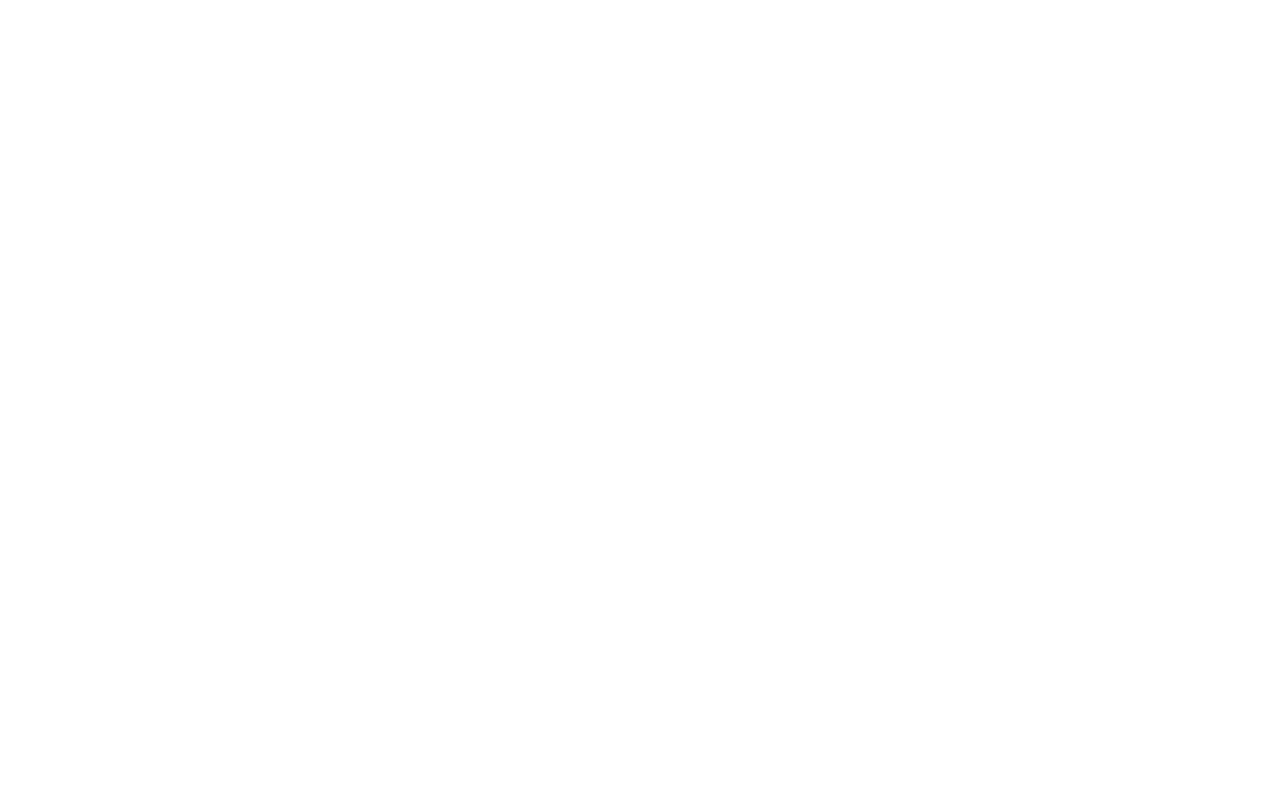
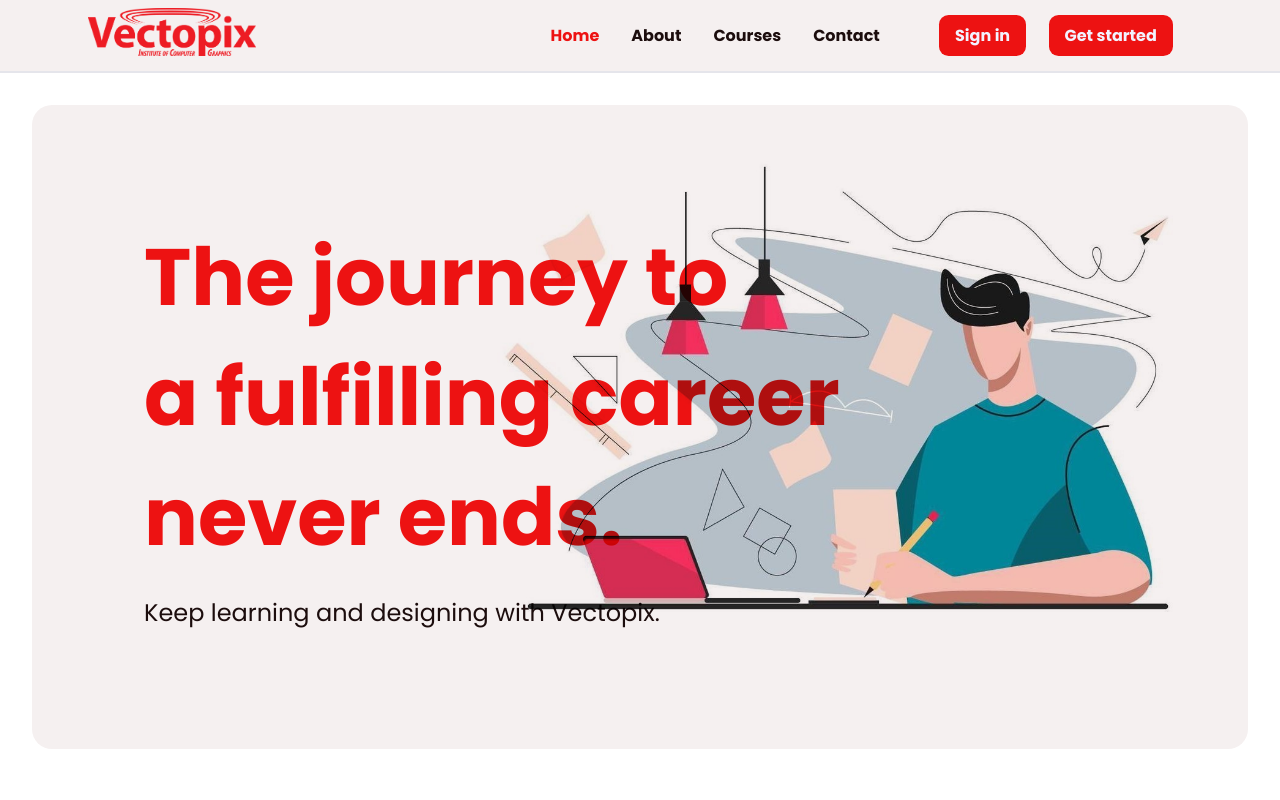
Before and after one commit to Abhijith-T-P/Vectopix, a React (Create React App) app: page / in a window 1280 px wide. Before the commit this address had no page. Shown: the top 800 px of the page. Built offline with nearby package versions, Linux system fonts and the light colour scheme.

Commit message:
page redirection adjusted(Top bar,Footer)

```diff
--- a/src/App.js
+++ b/src/App.js
@@ -8,8 +8,8 @@
   return (
   <div>
     <Routes>
-      <Route path="/Guest*" element={<Guest/>} />
       <Route path="/Vectopix/*" element={<Guest/>} />
+      <Route path="/*" element={<Guest/>} />
       <Route path="/User/*" element={<User/>} />
       <Route path="/Admin/*" element={<Admin/>} />
 
--- a/src/Guest/components/Topbar/Topbar.jsx
+++ b/src/Guest/components/Topbar/Topbar.jsx
@@ -21,7 +21,7 @@
       <div className="Topbar-Items">
         <div className="Topbar-Brand">
           <div className="Brand-Logo">
-            <Link to="./">
+            <Link to="../Vectopix">
               <img src={vpx} alt="vectopix logo" />
             </Link>
           </div>
@@ -36,7 +36,7 @@
         <div className="Nav path">
           <ul>
             <li>
-              <NavLink style={navStyle} to="./">
+              <NavLink style={navStyle} to="../">
                 Home
               </NavLink>
             </li>
@@ -61,12 +61,12 @@
           <ul>
             <li>
               <div className="Sign-In">
-                <NavLink to="./Signin">Sign in</NavLink>
+                <NavLink to="../Signin">Sign in</NavLink>
               </div>
             </li>
             <li>
               <div className="Get-Started">
-                <NavLink to="./Register">Get started</NavLink>
+                <NavLink to="../Register">Get started</NavLink>
               </div>
             </li>
           </ul>
```
